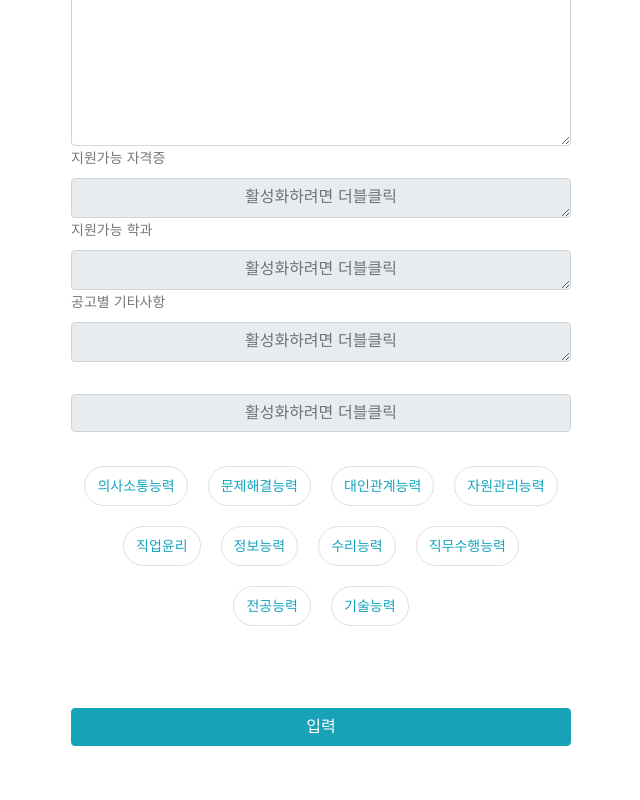
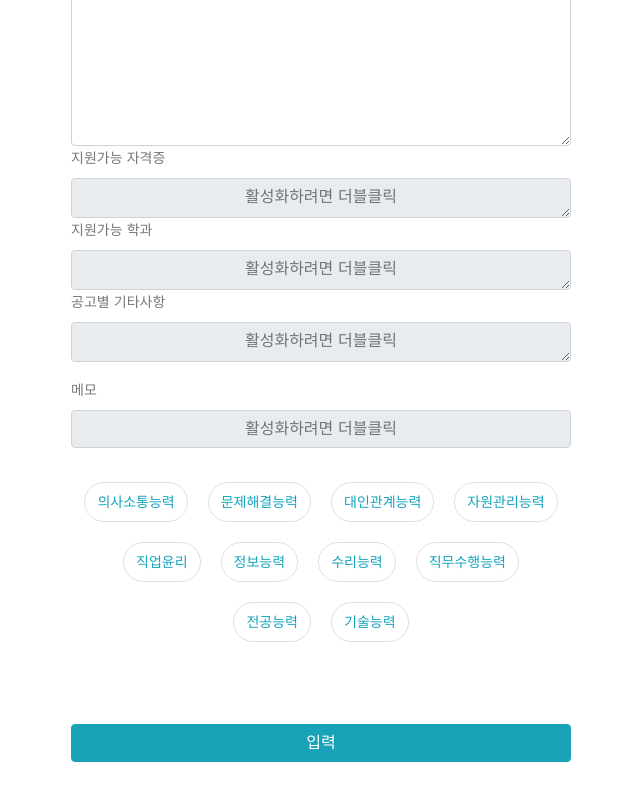
Before and after one commit to pparkddo/gongdb-input, a React (Create React App) app: page / in a window 1280 px wide. Shown: the part 1047-1847 px from the top of the page, without its empty margins (319-959 px from the left). Built offline with nearby package versions, Linux system fonts and the light colour scheme.

Commit message:
Fix: 메모 라벨추가

```diff
--- a/src/App.tsx
+++ b/src/App.tsx
@@ -323,7 +323,8 @@ function App() {
                 </Col>
               </Row>
               <Row>
-                <Col xs={12} className="mt-3 text-right">
+                <Col xs={12}>
+                  <Form.Label>메모</Form.Label>
                   <Form.Control
                     name="memo"
                     className="erasable"
```
